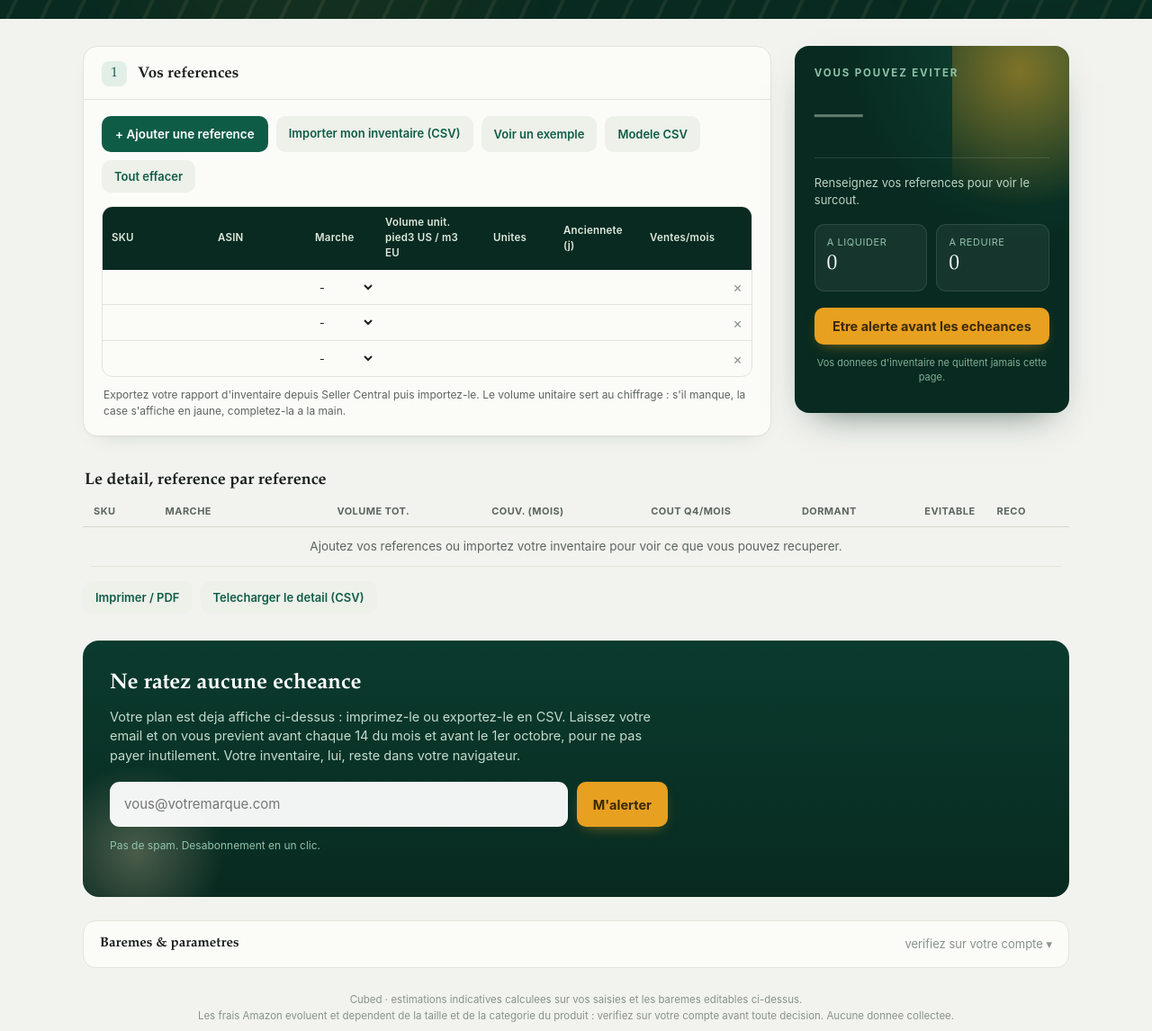
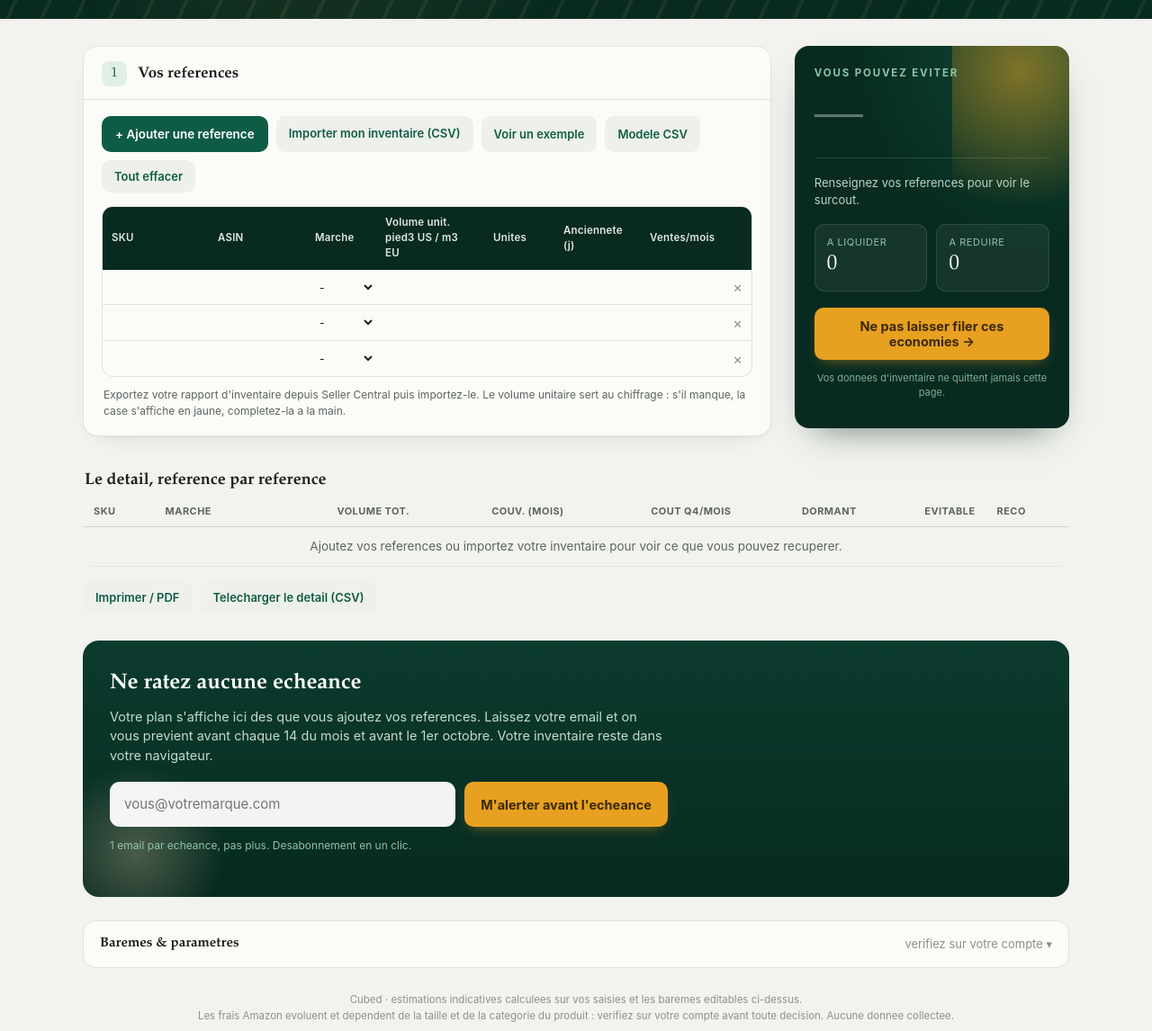
Before and after one commit to St0wRG/getcubed, a plain HTML site: page index.html in a window 1280 px wide. Shown: the part 502-1648 px from the top of the page at 90% size. Drawn offline with Linux system fonts and the light colour scheme.

Commit message:
CTA newsletter dynamique (reprend le montant evitable) + boutons plus incitatifs
Co-Authored-By: Claude Opus 4.8 <noreply@anthropic.com>

```diff
--- a/index.html
+++ b/index.html
@@ -375,7 +375,7 @@
           <div class="bar"><span class="seg liq" id="sgLiq"></span><span class="seg red" id="sgRed"></span><span class="seg sur" id="sgSur"></span><span class="seg con" id="sgCon"></span></div>
           <div class="lg"><span><i style="background:var(--liq)"></i>Liquider</span><span><i style="background:var(--amber)"></i>Reduire</span><span><i style="background:#b3a24a"></i>Surveiller</span><span><i style="background:#2f9e77"></i>Conserver</span></div>
         </div>
-        <div class="cta"><button class="btn-amber" id="goCapture">Etre alerte avant les echeances</button></div>
+        <div class="cta"><button class="btn-amber" id="goCapture">Ne pas laisser filer ces economies &rarr;</button></div>
         <p class="foot-priv">Vos donnees d'inventaire ne quittent jamais cette page.</p>
       </div>
     </aside>
@@ -410,16 +410,16 @@
   <section class="capture sreveal" id="capture">
     <div class="spark"></div>
     <div class="in">
-      <h2>Ne ratez aucune echeance</h2>
-      <p>Votre plan est deja affiche ci-dessus : imprimez-le ou exportez-le en CSV. Laissez votre email et on vous previent avant chaque 14 du mois et avant le 1er octobre, pour ne pas payer inutilement. Votre inventaire, lui, reste dans votre navigateur.</p>
+      <h2 id="capTitle">Ne ratez aucune echeance</h2>
+      <p id="capText">Votre plan est deja affiche ci-dessus : imprimez-le ou exportez-le en CSV. Laissez votre email et on vous previent avant chaque 14 du mois et avant le 1er octobre. Votre inventaire, lui, reste dans votre navigateur.</p>
       <form id="leadForm" name="cubed-leads" method="POST" data-netlify="true" netlify-honeypot="bot-field" data-ready="true" data-endpoint="/">
         <input type="hidden" name="bot-field">
         <input type="hidden" name="form-name" value="cubed-leads">
         <input type="email" name="email" id="leadEmail" placeholder="vous@votremarque.com" autocomplete="email" required>
-        <button type="submit" class="btn-amber">M'alerter</button>
+        <button type="submit" class="btn-amber">M'alerter avant l'echeance</button>
       </form>
       <div class="msg" id="leadMsg" role="status"></div>
-      <p class="note">Pas de spam. Desabonnement en un clic.</p>
+      <p class="note">1 email par echeance, pas plus. Desabonnement en un clic.</p>
     </div>
   </section>
 
@@ -550,6 +550,16 @@
     if(empty){$('#q4line').textContent='Renseignez vos references pour voir le surcout.';}
     else{var parts=[];if(hasUS)parts.push('<b>'+fmtMoney(tot.USD.mo,'USD')+'</b>');if(hasEU)parts.push('<b>'+fmtMoney(tot.EUR.mo,'EUR')+'</b>');
       $('#q4line').innerHTML='Ce stock vous coute '+parts.join(' + ')+' par mois pendant le Q4.';}
+
+    var hasAv=(tot.USD.av>0||tot.EUR.av>0);
+    if(!empty&&hasAv){
+      var av=[];if(hasUS&&tot.USD.av>0)av.push(fmtMoney(tot.USD.av,'USD'));if(hasEU&&tot.EUR.av>0)av.push(fmtMoney(tot.EUR.av,'EUR'));
+      $('#capTitle').textContent='Ne laissez pas filer vos '+av.join(' + ')+'.';
+      $('#capText').textContent='Votre plan est pret. Mais ces economies partent si vous ratez la date. Laissez votre email : on vous previent avant le 1er octobre et chaque 14 du mois, pour que vous les recuperiez vraiment.';
+    }else{
+      $('#capTitle').textContent='Ne ratez aucune echeance';
+      $('#capText').textContent='Votre plan s\'affiche ici des que vous ajoutez vos references. Laissez votre email et on vous previent avant chaque 14 du mois et avant le 1er octobre. Votre inventaire reste dans votre navigateur.';
+    }
 
     renderSplit(cnt);
     renderTops(off);
```
